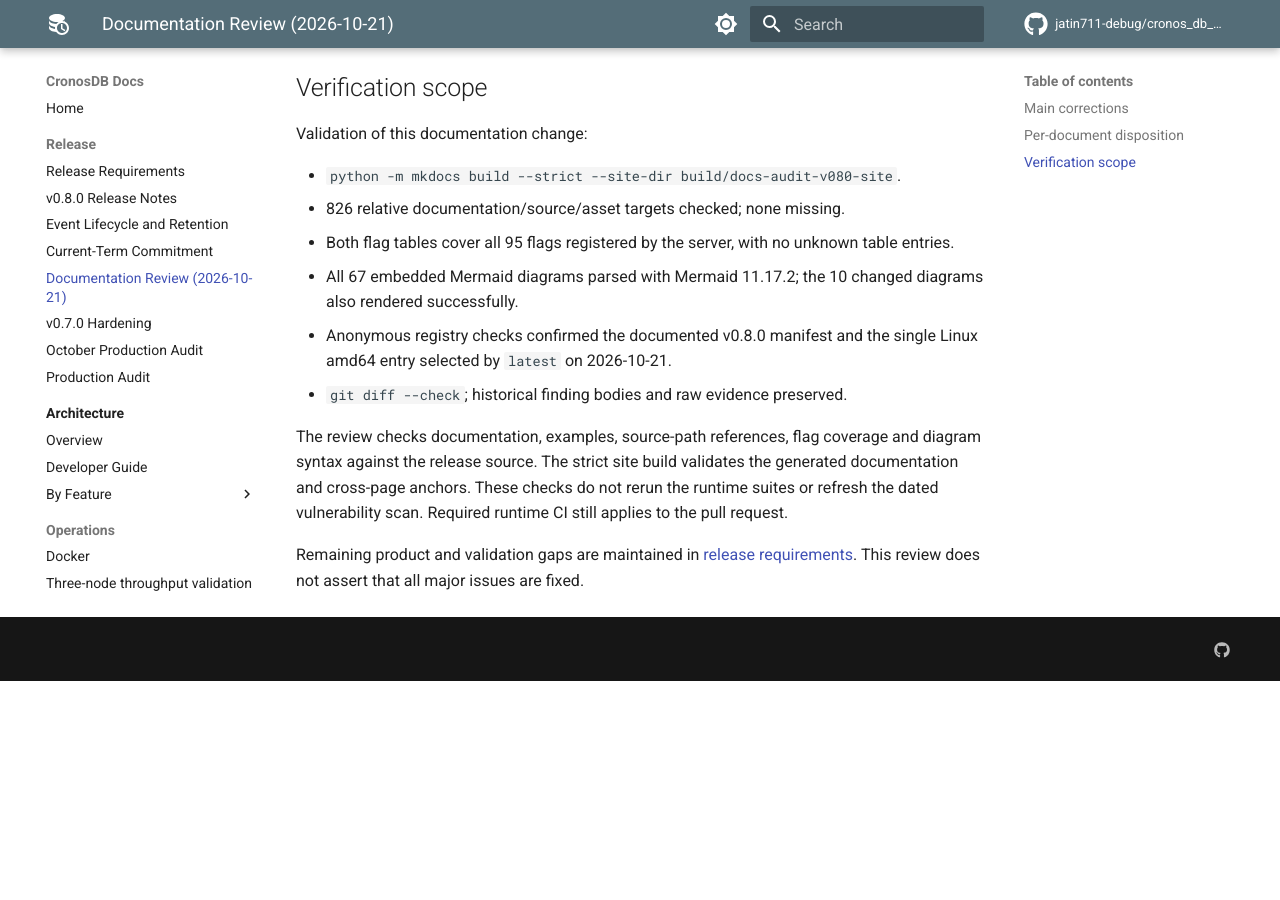
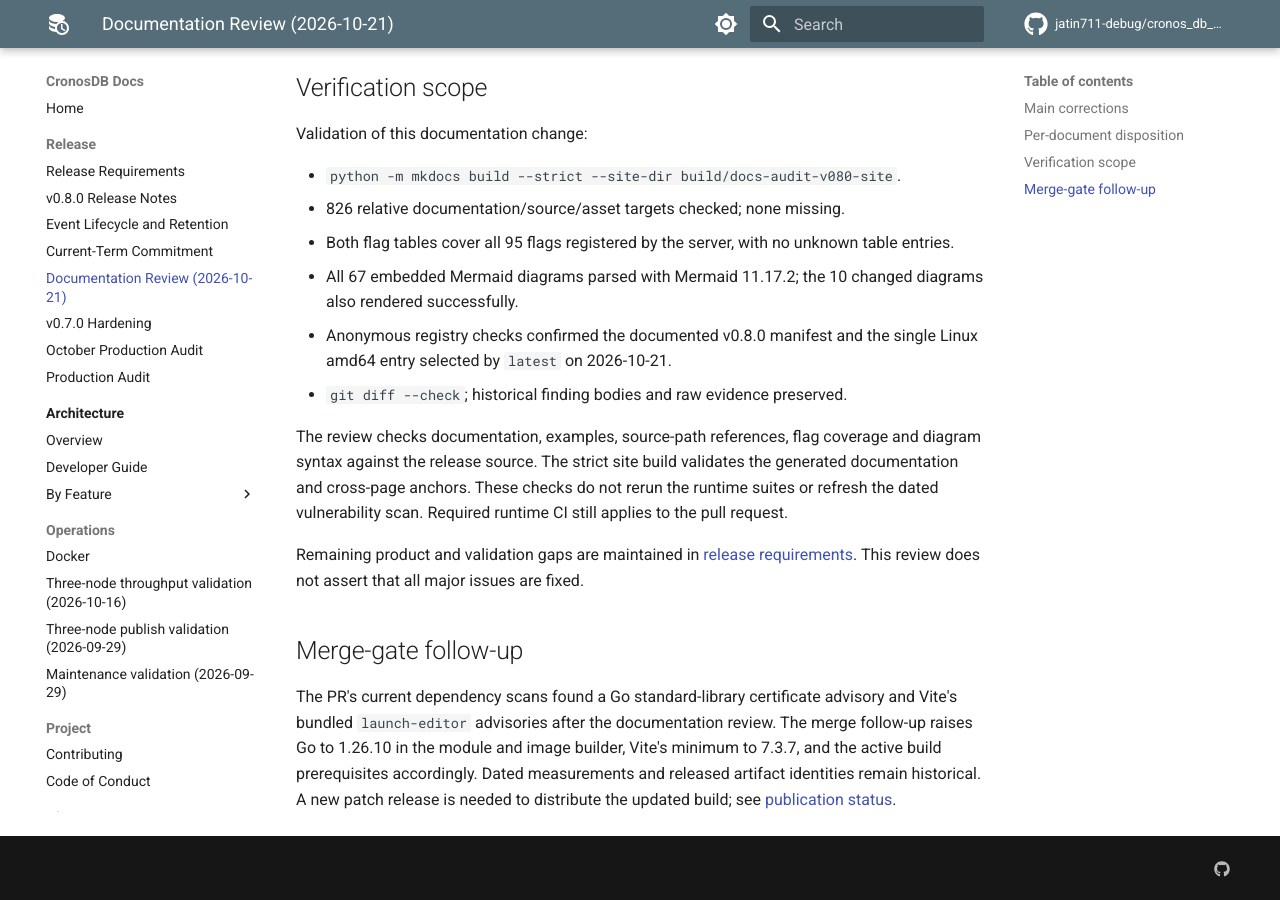
Before and after one commit to jatin711-debug/cronos_db_golang, an MkDocs documentation site: the page built from docs/DOCUMENTATION_AUDIT_2026-10-21.md, in a window 1280 px wide and 900 px high, scrolled down 4419 px. Built offline with MkDocs 1.6.1 and Material for MkDocs 9.7.7, drawn with Linux system fonts in a browser that asks for light colours; comment, search, counter and statistics services are not loaded; before the commit the page ends 5100 px from its top, so only the background shows below that.

Commit message:
fix: update Go and Vite security patches

```diff
--- a/docs/DOCUMENTATION_AUDIT_2026-10-21.md
+++ b/docs/DOCUMENTATION_AUDIT_2026-10-21.md
@@ -112,3 +112,13 @@
 Remaining product and validation gaps are maintained in
 [release requirements](PRODUCTION_RELEASE.md#what-v080-was-released-without).
 This review does not assert that all major issues are fixed.
+
+## Merge-gate follow-up
+
+The PR's current dependency scans found a Go standard-library certificate
+advisory and Vite's bundled `launch-editor` advisories after the documentation
+review. The merge follow-up raises Go to 1.26.10 in the module and image builder,
+Vite's minimum to 7.3.7, and the active build prerequisites accordingly. Dated
+measurements and released artifact identities remain historical. A new patch
+release is needed to distribute the updated build; see
+[publication status](PRODUCTION_RELEASE.md#current-release-v080).
```
Also changed, not shown: CONTRIBUTING.md (+1 -1 lines), README.md (+3 -3 lines), docs/PRODUCTION_RELEASE.md (+8 -0 lines), 6 other files.
